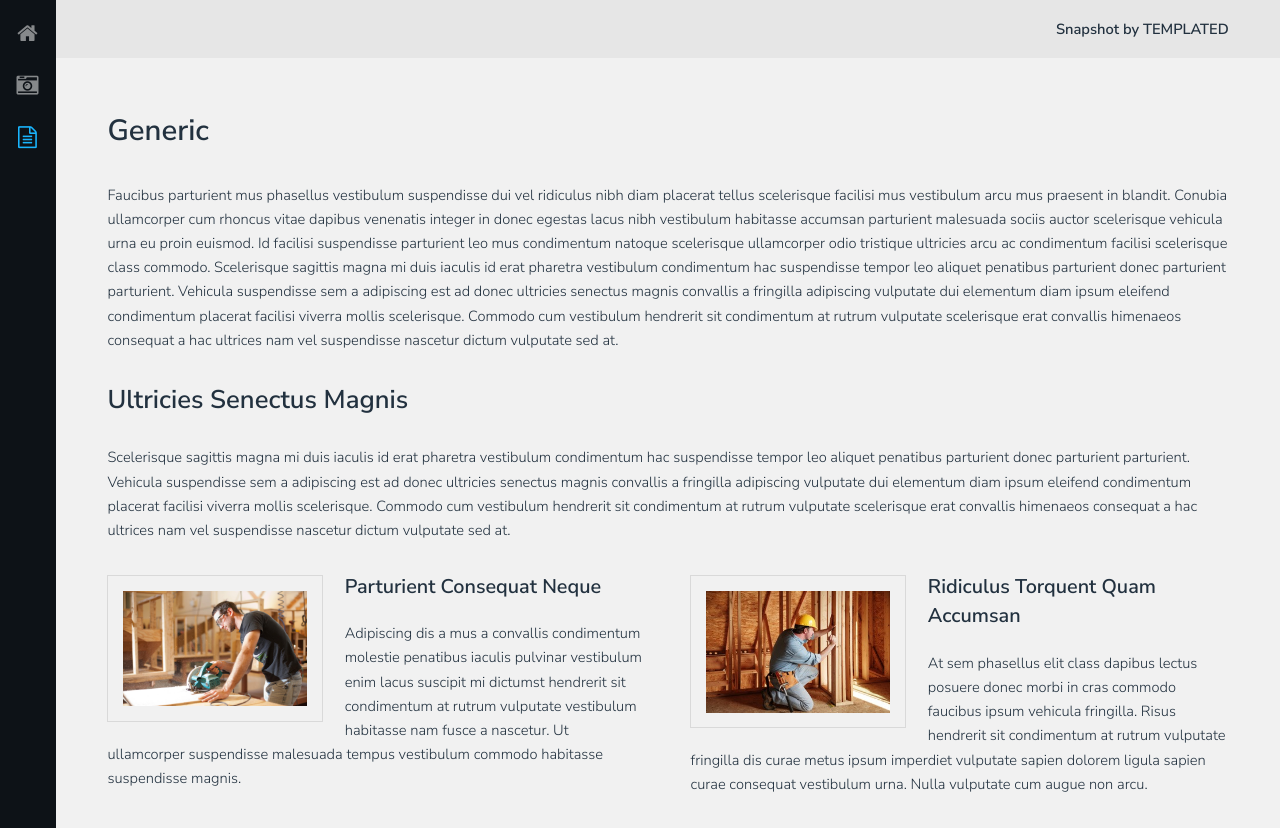
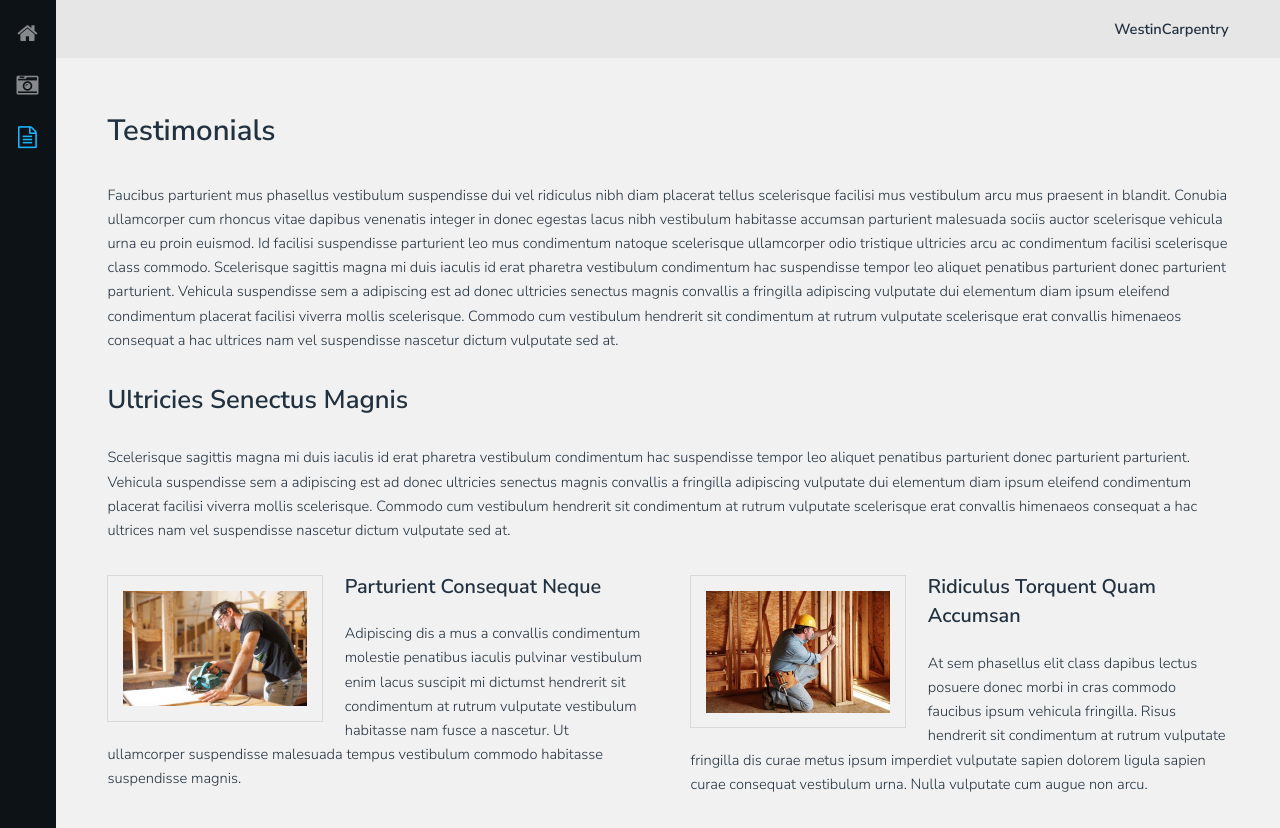
Before and after one commit to brian23662/brian23662.github.io, a plain HTML site: page generic.html in a window 1280 px wide. Shown: the top 828 px of the page. Drawn offline with Linux system fonts and the light colour scheme.

Commit message:
Update generic.html

```diff
--- a/generic.html
+++ b/generic.html
@@ -6,7 +6,7 @@
 -->
 <html>
 	<head>
-		<title>Generic - Snapshot by TEMPLATED</title>
+		<title>Westin Carpentry - Testimonials</title>
 		<meta charset="utf-8" />
 		<meta name="viewport" content="width=device-width, initial-scale=1" />
 		<link rel="stylesheet" href="assets/css/main.css" />
@@ -28,14 +28,14 @@
 
 					<!-- Header -->
 						<header id="header">
-							<div>Snapshot <span>by TEMPLATED</span></div>
+							<div>Westin<span>Carpentry</span></div>
 						</header>
 
 					<!-- Section -->
 						<section>
 							<div class="inner">
 								<header>
-									<h1>Generic</h1>
+									<h1>Testimonials</h1>
 								</header>
 								<p>Faucibus parturient mus phasellus vestibulum suspendisse dui vel ridiculus nibh diam placerat tellus scelerisque facilisi mus vestibulum arcu mus praesent in blandit. Conubia ullamcorper cum rhoncus vitae dapibus venenatis integer in donec egestas lacus nibh vestibulum habitasse accumsan parturient malesuada sociis auctor scelerisque vehicula urna eu proin euismod. Id facilisi suspendisse parturient leo mus condimentum natoque scelerisque ullamcorper odio tristique ultricies arcu ac condimentum facilisi scelerisque class commodo. Scelerisque sagittis magna mi duis iaculis id erat pharetra vestibulum condimentum hac suspendisse tempor leo aliquet penatibus parturient donec parturient parturient. Vehicula suspendisse sem a adipiscing est ad donec ultricies senectus magnis convallis a fringilla adipiscing vulputate dui elementum diam ipsum eleifend condimentum placerat facilisi viverra mollis scelerisque. Commodo cum vestibulum hendrerit sit condimentum at rutrum vulputate scelerisque erat convallis himenaeos consequat a hac ultrices nam vel suspendisse nascetur dictum vulputate sed at.</p>
 								<h2>Ultricies Senectus Magnis</h2>
@@ -101,7 +101,7 @@
 					<!-- Footer -->
 						<footer id="footer">
 							<div class="copyright">
-								&copy; Untitled Design: <a href="https://templated.co/">TEMPLATED</a>. Images: <a href="https://unsplash.com/">Unsplash</a>.
+								&copy; Westin Carpentry
 							</div>
 						</footer>
 				</section>
```
